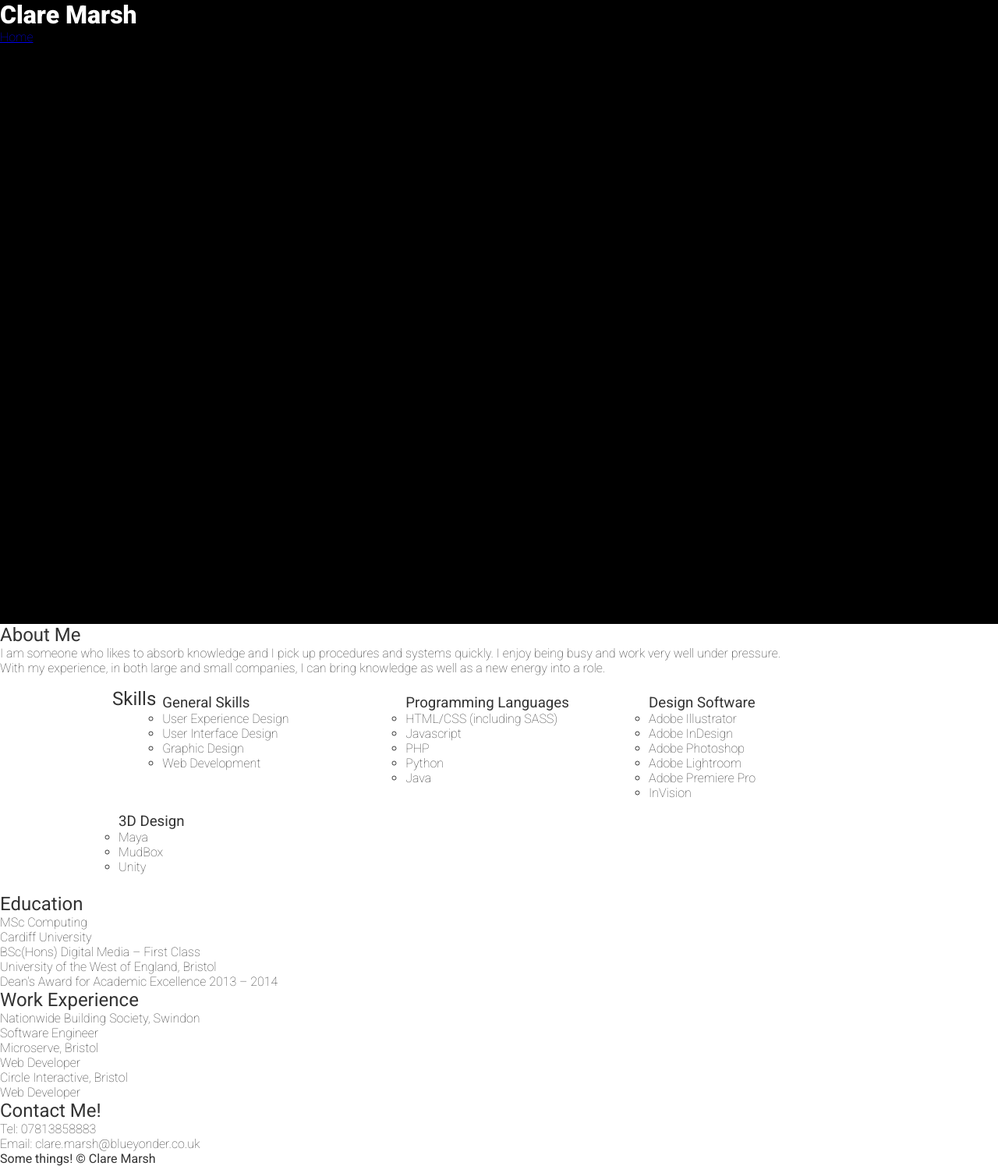
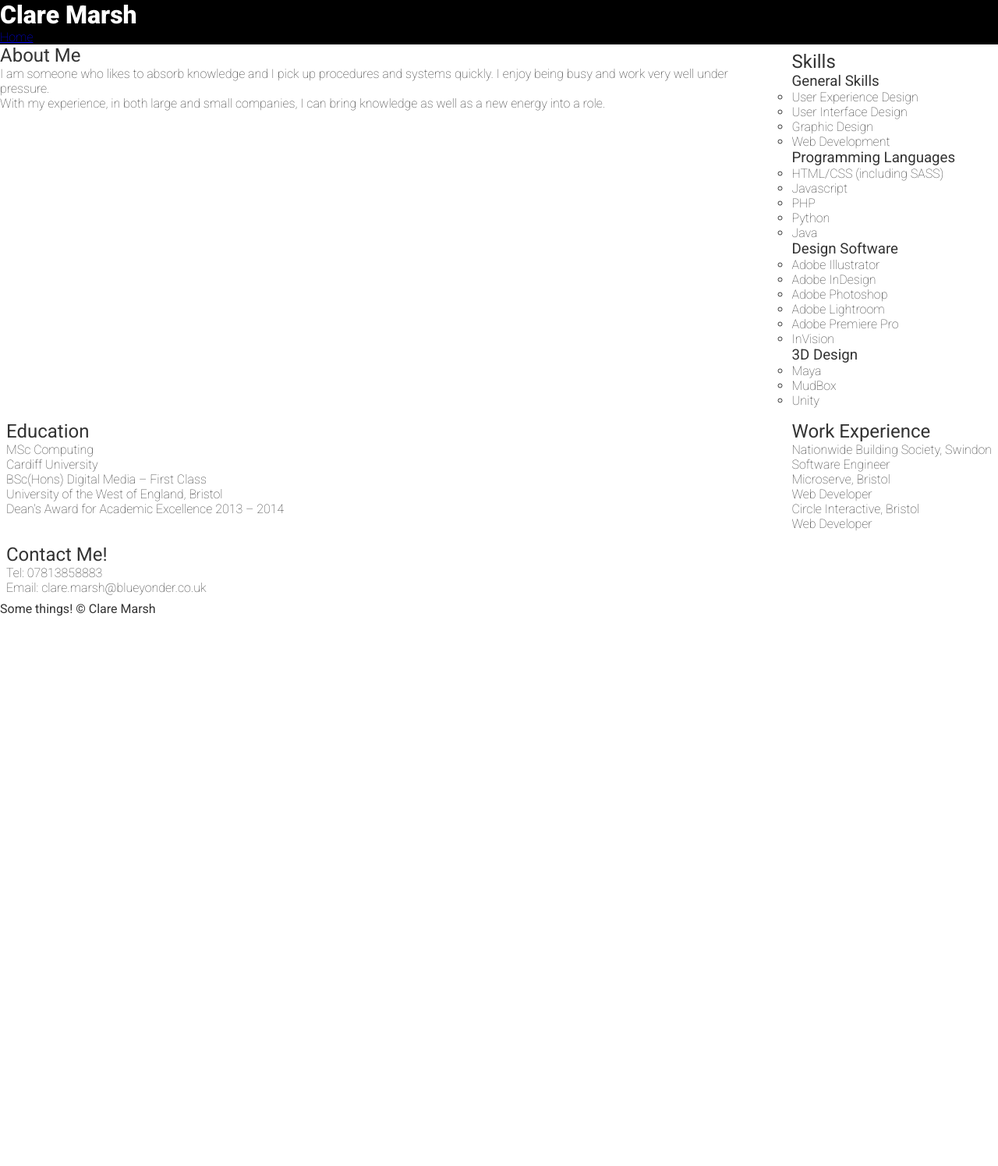
Before and after one commit to Emmanuelnology/CV, a PHP site: page /clare/index.html in a window 1280 px wide. Shown: the whole page at 78% size. After the commit the page ends 790 px from the top, so only its background shows below. Run offline with PHP 8.4, Linux system fonts and the light colour scheme.

Commit message:
Added some grid styles

```diff
--- a/clare/index.html
+++ b/clare/index.html
@@ -8,21 +8,22 @@
     <body>
         <header>
             <h1>Clare Marsh</h1>
-            <nav class="nav">
+            <nav class="nav-main">
                 <ul>
                     <li><a href="/">Home</a></li>
                 </ul>
             </nav>
         </header>
         <main>
+            <div class="container">
                 <section>
                     <h2>About Me</h2>
                     <p>I am someone who likes to absorb knowledge and I pick up procedures and systems quickly&#46; I enjoy being busy and work very well under pressure&#46;</p>
                     <p>With my experience&#44; in both large and small companies&#44; I can bring knowledge as well as a new energy into a role&#46;</p>
                 </section>
-            <section class="container">
+                <section class="item">
                     <h2>Skills</h2>
-                <section class="item">
+                    <section>
                         <h3>General Skills</h3>
                         <ul>
                             <li>User Experience Design</li>
@@ -31,7 +32,7 @@
                             <li>Web Development</li>
                         </ul>
                     </section>
-                <section class="item">
+                    <section>
                         <h3>Programming Languages</h3>
                         <ul>
                             <li>HTML&#47;CSS &#40;including SASS&#41;</li>
@@ -41,7 +42,7 @@
                             <li>Java</li>
                         </ul>
                     </section>
-                <section class="item">
+                    <section>
                         <h3>Design Software</h3>
                         <ul>
                             <li>Adobe Illustrator</li>
@@ -52,7 +53,7 @@
                             <li>InVision</li>
                         </ul>
                     </section>
-                <section class="item">
+                    <section>
                         <h3>3D Design</h3>
                         <ul>
                             <li>Maya</li>
@@ -61,7 +62,7 @@
                         </ul>
                     </section>
                 </section>
-            <section>
+                <section class="item">
                     <h2>Education</h2>
                     <section>
                         <p>MSc Computing</p>
@@ -73,7 +74,7 @@
                         <p>Dean&#39;s Award for Academic Excellence 2013 &#150; 2014</p>
                     </section>
                 </section>
-            <section>
+                <section class="item">
                     <h2>Work Experience</h2>
                     <section>
                         <p>Nationwide Building Society&#44; Swindon</p>
@@ -88,11 +89,12 @@
                         <p>Web Developer</p>
                     </section>
                 </section>
-            <section class="contact">
+                <section class="item">
                     <h2>Contact Me&#33;</h2>
                     <p>Tel&#58; 07813858883</p>
                     <p>Email&#58; clare.marsh@blueyonder.co.uk</p>
                 </section>
+            </div>
         </main>
         <footer>Some things! &copy; Clare Marsh</footer>
     </body>
--- a/clare/style.css
+++ b/clare/style.css
@@ -17,7 +17,6 @@ body {
 
 header {
     width: 100%;
-    height: 100vh;
     background-color: #000;
 }
 
@@ -39,20 +38,15 @@ li {
     list-style: circle;
 }
 
-
 /* Flex Container */
 .container {
-    width: 80vw;
-    margin: 0 auto;
-    padding: 1em;
-    display: flex;
-    flex-flow: row wrap;
-    align-items: flex-center;
-    justify-content: space-around;
+    display: grid;
+    grid-column-gap: 1em;
+    grid-template-columns: repeat(2, auto);
+    grid-template-rows: repeat(2, auto);
 }
 
 /* Flex Item */
 .item {
-    flex: 1 0 25%;
     padding: 0.5em;
 }
```
Lines whose indentation alone changed are shown as unchanged.
